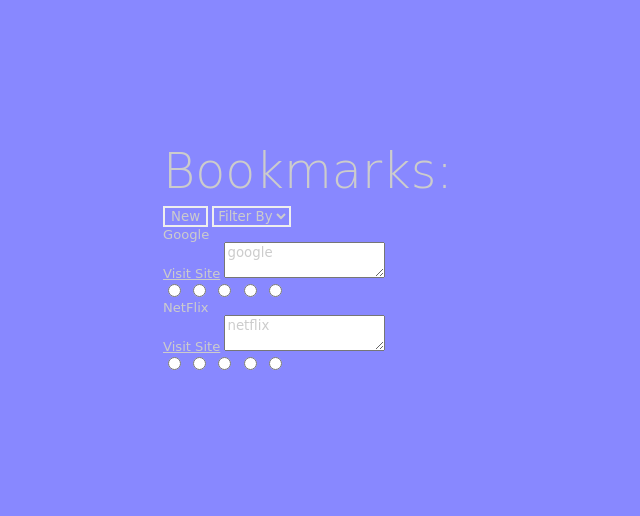
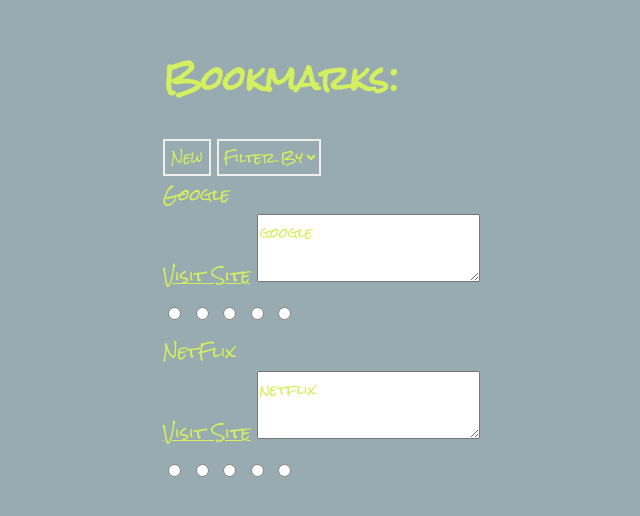
Before and after one commit to thinkful-ei-shark/rylan-wassem-bookmarks-app, a website: page index.html in a window 1280 px wide. Shown: the part 146-662 px from the top of the page, without its empty margins (177-817 px from the left). Drawn offline with nearby package versions, Linux system fonts and the light colour scheme.

Commit message:
package.json

```diff
--- a/index.css
+++ b/index.css
@@ -1,12 +1,12 @@
 *{
-    color: #ccc;
+    color: #D4EF60;
     box-sizing: border-box;
     font-family: 'Rock Salt', cursive;
     transition-duration: 0.25s;
 }
 
 html {
-    font-size: calc(0.4vw + 8px)
+
 }
 
 html, body{
@@ -15,13 +15,11 @@
 }
 
 h1 {
-    font-size: 3.75rem;
-    font-weight: 300;
-    margin: 0.5rem 0;
+
 }
 
 body{
-    background-color: #88F;
+    background-color: #97ABB1;
     display: flex;
     flex-flow: column;
     align-items: center;
--- a/index.html
+++ b/index.html
@@ -4,6 +4,7 @@
 <head>
     <meta charset="UTF-8">
     <meta name="viewport" content="width=device-width, initial-scale=1.0">
+    <link href="https://fonts.googleapis.com/css2?family=Rock+Salt&display=swap" rel="stylesheet">
     <link rel="stylesheet" href="index.css">
     <title>Bookmarks</title>
 </head>
--- a/index.js
+++ b/index.js
@@ -120,4 +120,12 @@
     });
 }
 
-$(renderPage());
+// This function is our callback when the page loads.
+// It is responsible for rendering the landing page and
+// activating functions the handle events on the page.
+function handleBookmarkApp() {
+  renderPage();
+}
+
+// Call handleQuizzApp() when the page loads
+$(handleBookmarkApp);
```
Also changed, not shown: package.json (added, +20 -0 lines), 1 other file.
